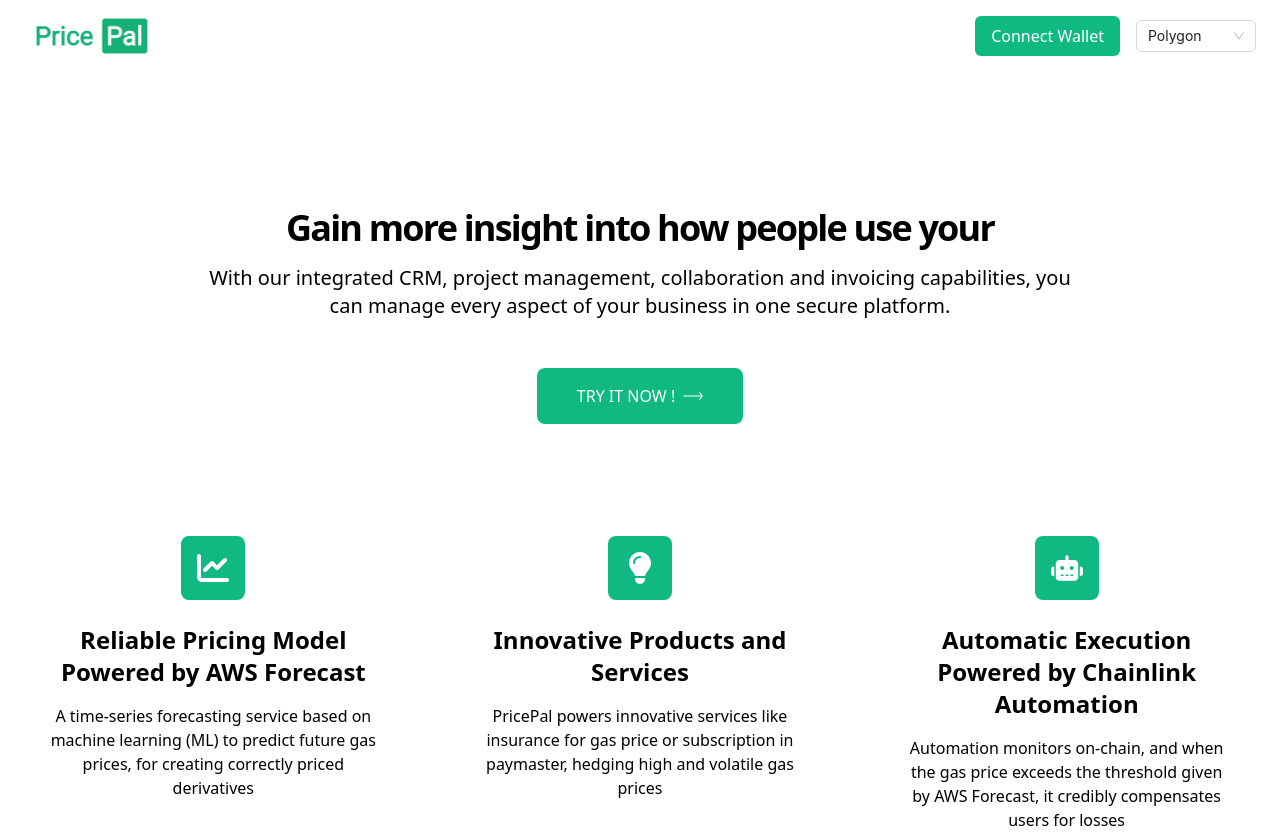
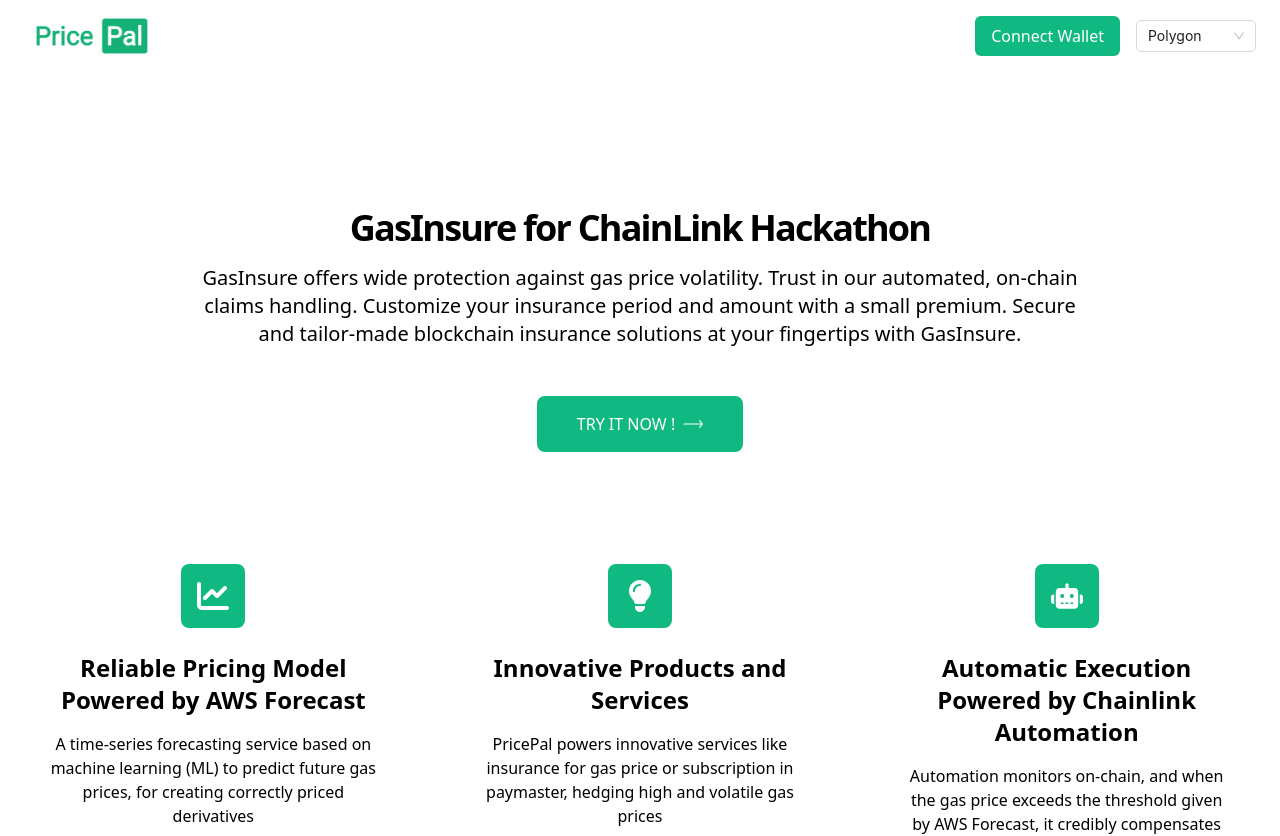
Before and after one commit to Qinsir7/PricePal, a React (Create React App) app in the folder gaslockr/: page / in a window 1280 px wide. Shown: the top 836 px of the page. Built offline with nearby package versions, Linux system fonts and the light colour scheme.

Commit message:
Update Home.jsx

```diff
--- a/gaslockr/src/components/Home.jsx
+++ b/gaslockr/src/components/Home.jsx
@@ -9,8 +9,8 @@
             <section data-section-id="1" data-share="" data-category="features-white-pattern" data-component-id="79798086_01_awz" className="py-24 md:pb-32 bg-white" data-config-id="auto-img-1">
                 <div className="container px-4 mx-auto">
                     <div className="md:max-w-4xl mb-12 mx-auto text-center">
-                        <h1 className="mb-4 text-3xl md:text-4xl leading-tight font-bold tracking-tighter" data-config-id="auto-txt-2-1">Gain more insight into how people use your</h1>
-                        <p className="text-lg md:text-xl text-coolGray-500 font-medium" data-config-id="auto-txt-3-1">With our integrated CRM, project management, collaboration and invoicing capabilities, you can manage every aspect of your business in one secure platform.</p>
+                        <h1 className="mb-4 text-3xl md:text-4xl leading-tight font-bold tracking-tighter" data-config-id="auto-txt-2-1">GasInsure for ChainLink Hackathon</h1>
+                        <p className="text-lg md:text-xl text-coolGray-500 font-medium" data-config-id="auto-txt-3-1">GasInsure offers wide protection against gas price volatility. Trust in our automated, on-chain claims handling. Customize your insurance period and amount with a small premium. Secure and tailor-made blockchain insurance solutions at your fingertips with GasInsure.</p>
                     </div>
 
                     <div className='flex justify-center items-center mb-20'>
```
